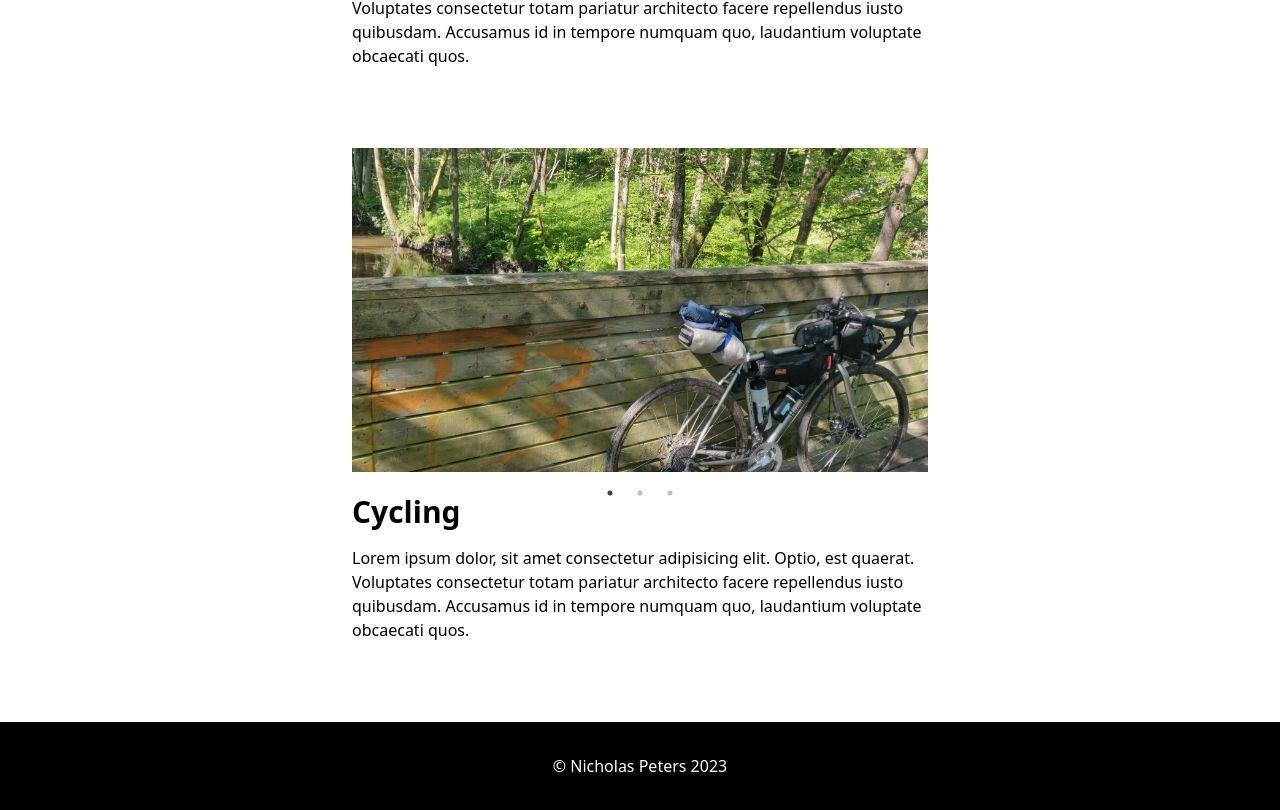
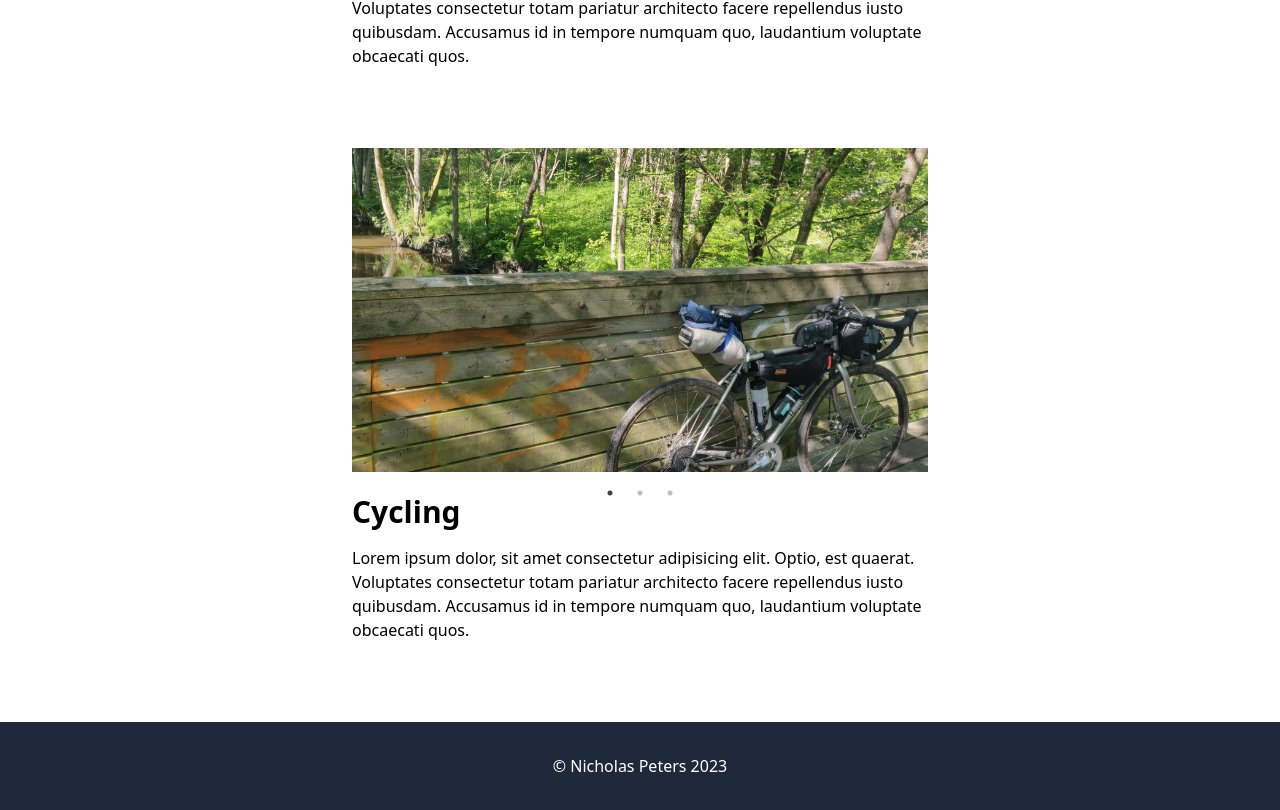
Before and after one commit to Redicholas/git-assignment, a React (Vite) app: page / in a window 1280 px wide. Shown: the part 1216-2026 px from the top of the page. Built offline with nearby package versions, Linux system fonts and the light colour scheme.

Commit message:
commit for cherry-pick

```diff
--- a/src/Components/Footer.tsx
+++ b/src/Components/Footer.tsx
@@ -1,6 +1,6 @@
 export default function Footer() {
     return (
-        <footer className="bg-black text-white p-8 text-center">
+        <footer className="bg-slate-800 text-white p-8 text-center">
             <p>© Nicholas Peters 2023</p>
         </footer>
     )
```
